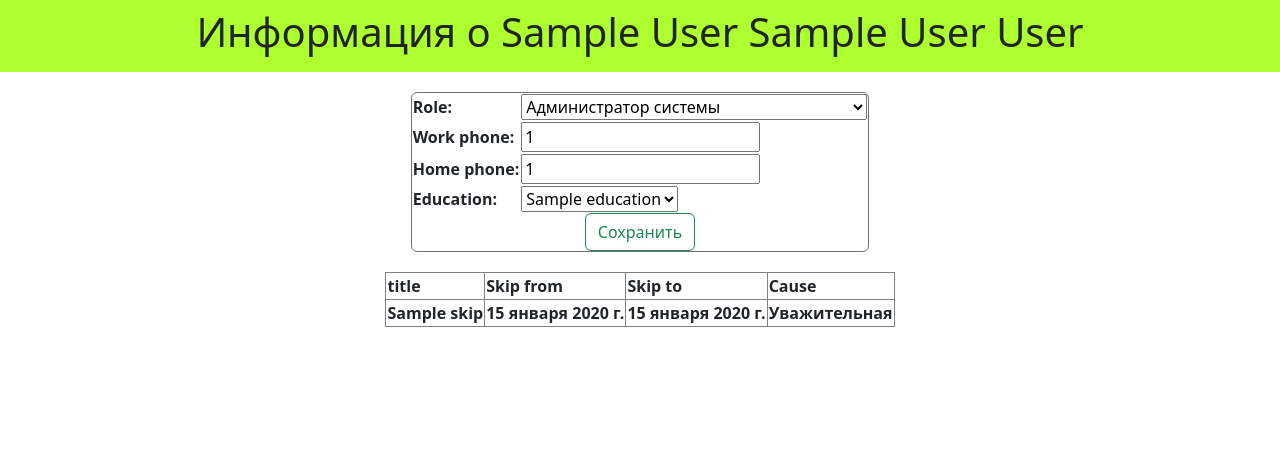
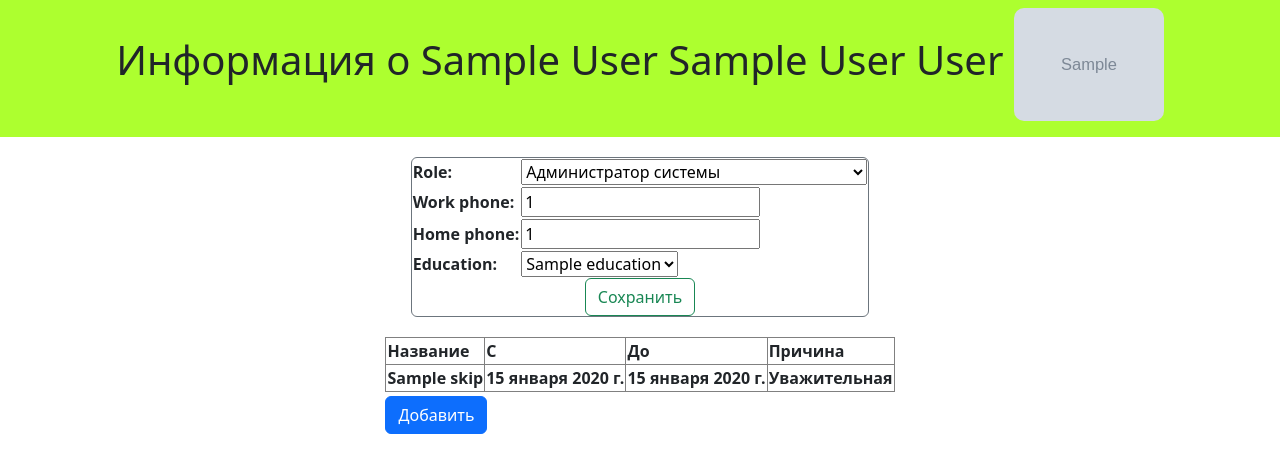
Before and after one commit to Artem822/Project, a Django app: page /edit/1/ in a window 1280 px wide. Shown: the top 473 px of the page. Run offline with Django 4.2, Linux system fonts and the light colour scheme; tables that the repository leaves empty hold one stand-in row (values such as "Sample post"); grey boxes marked "Sample" are stand-in pictures; lists and menus that the app fills with data are empty.

Commit message:
added function to add skip

```diff
--- a/core/project/forms.py
+++ b/core/project/forms.py
@@ -1,7 +1,12 @@
 from django import forms
-from .models import Employee
+from .models import Employee, Skip
 
 class EmployeeForm(forms.ModelForm):
     class Meta:
         model = Employee
         fields = ['role', 'work_phone', "home_phone", 'education']
+
+class SkipForm(forms.ModelForm):
+    class Meta:
+        model = Skip
+        fields = "__all__"
--- a/core/project/models.py
+++ b/core/project/models.py
@@ -1,4 +1,5 @@
 from django.db import models
+
 class Skip(models.Model):
     CHOICE = [
         ('Уважительная', 'Уважительная'),
@@ -32,13 +33,13 @@ class Employee(models.Model):
     middle_name = models.CharField(max_length=50)
     last_name = models.CharField(max_length=50)
     photo = models.ImageField()
-    work_phone = models.IntegerField()
+    work_phone = models.IntegerField(blank=True, null=True)
     email = models.EmailField()
-    home_phone = models.IntegerField()
-    cabinet = models.IntegerField()
+    home_phone = models.IntegerField(blank=True, null=True)
+    cabinet = models.IntegerField(blank=True, null=True)
     role = models.CharField(max_length=50, choices=CHOICE)
     skip = models.ManyToManyField(to=Skip, blank=True)
-    education = models.ForeignKey(to=Education, on_delete=models.DO_NOTHING)
+    education = models.ForeignKey(to=Education, on_delete=models.DO_NOTHING,blank=True, null=True)
 
     def __str__(self) -> str:
         return f"{self.firts_name} {self.middle_name} {self.last_name}"
--- a/core/project/views.py
+++ b/core/project/views.py
@@ -40,19 +40,28 @@ class HomeUsersView(TemplateView):
 def EditEmployee(request, id):
     Employees = Employee.objects.get(id=id)
     if request.method == 'POST':
-        form = EmployeeForm(request.POST, instance=Employees)
-        if form.is_valid():
-            form.save()
+        user_form = EmployeeForm(request.POST,instance=Employees)
+        skip_form = SkipForm(request.POST)
+        if user_form.is_valid():
+            user_form.save()
+            return redirect('home')
+        elif skip_form.is_valid():
+            skip_form.save()
+            Employees.skip.add(skip_form.save())
             return redirect('home')
     else:
-        form = EmployeeForm(instance=Employees)
+        user_form = EmployeeForm( instance=Employees)
+        skip_form = SkipForm()
+
     skips = Employees.skip.all()
 
     return render(request,
                 'edit.html',
-                {'form': form,
+                {'form': user_form,
                  'employee' : Employees,
-                 'skips':skips})
+                 'skips':skips,
+                 'SkipForm':skip_form
+                 })
 
 class EmployeeViewset(viewsets.ModelViewSet):
     queryset = Employee.objects.all()
--- a/core/templates/edit.html
+++ b/core/templates/edit.html
@@ -11,7 +11,7 @@
     <div class=" py-2" style="background-color: greenyellow;">
         <h1 style="max-width: fit-content;
             margin-left: auto;
-            margin-right: auto;"> Информация о {{employee}}</h1>
+            margin-right: auto;"> Информация о {{employee}} <img style="width: 150px; border-radius: 10px" src="{{employee.photo.url}}" alt=""></h1>
     </div>
     <div class="border border-secondary rounded"
     style="max-width: fit-content;
@@ -32,6 +32,7 @@
             </div>
          </form>
         </div>
+        {% if skips %}
          <div class="overflow-auto"
          style="max-width: fit-content;
          margin-left: auto;
@@ -41,10 +42,10 @@
         max-height:500px">
         <table class="table-bordered ">
             <tr>
-                <th>title</th>
-                <th>Skip from</th>
-                <th>Skip to</th>
-                <th>Cause</th>
+                <th>Название</th>
+                <th>С</th>
+                <th>До</th>
+                <th>Причина</th>
             </tr>
             {% for skip in skips %}
             <tr>
@@ -55,8 +56,58 @@
             </tr>
             {% endfor %}
         </table>
+        <div class="d-flex justify-content-end mt-1"></div>
+            <button class="btn btn-primary" data-bs-toggle="modal" data-bs-target="#modal2">Добавить</button>
+        </div>
+        {% else %}
+        <div class="overflow-auto"
+         style="max-width: fit-content;
+         margin-left: auto;
+         margin-right: auto;
+         margin-top:20px;
+        ">Пропусков нет
+        </div>
+        <div class="d-flex justify-content-center">
+            <button class="btn btn-primary" data-bs-toggle="modal" data-bs-target="#modal2">Добавить</button>
+        </div>
+        {% endif %}
+
+    <div class="modal fade" id="modal2">
+        <div class="modal-dialog">
+            <div class="modal-content">
+                <form action="" method="post">
+                    {% csrf_token %}
+                    <div class="modal-header">
+                        <h5>Добавление пропуска</h5>
+                        <button type="button" class="btn btn-close" data-bs-dismiss="modal"></button>
+                    </div>
+                    <div class="modal-body">
+                        <table>
+                            <tr>
+                                <th>Название:</th>
+                                <td>{{SkipForm.title}}</td>
+                            </tr>
+                            <tr>
+                                <th>C:</th>
+                                <td>{{SkipForm.skip_from}}</td>
+                            </tr>
+                            <tr>
+                                <th>До:</th>
+                                <td>{{SkipForm.skip_to}}</td>
+                            </tr>
+                            <tr>
+                                <th>Причина:</th>
+                                <td>{{SkipForm.cause}}</td>
+                            </tr>
+                        </table>
+
+                    </div>
+                    <div class="modal-footer">
+                        <button type="submit" class="btn btn-primary">Сохранить</button>
+                    </div>
+                </form>
+            </div>
+        </div>
     </div>
-
-
 </body>
 </html>
```
Also changed, not shown: core/project/migrations/0005_alter_employee_cabinet_alter_employee_education_and_more.py (added), core/project/migrations/0006_alter_employee_role.py (added), core/project/migrations/0007_alter_employee_role.py (added).
